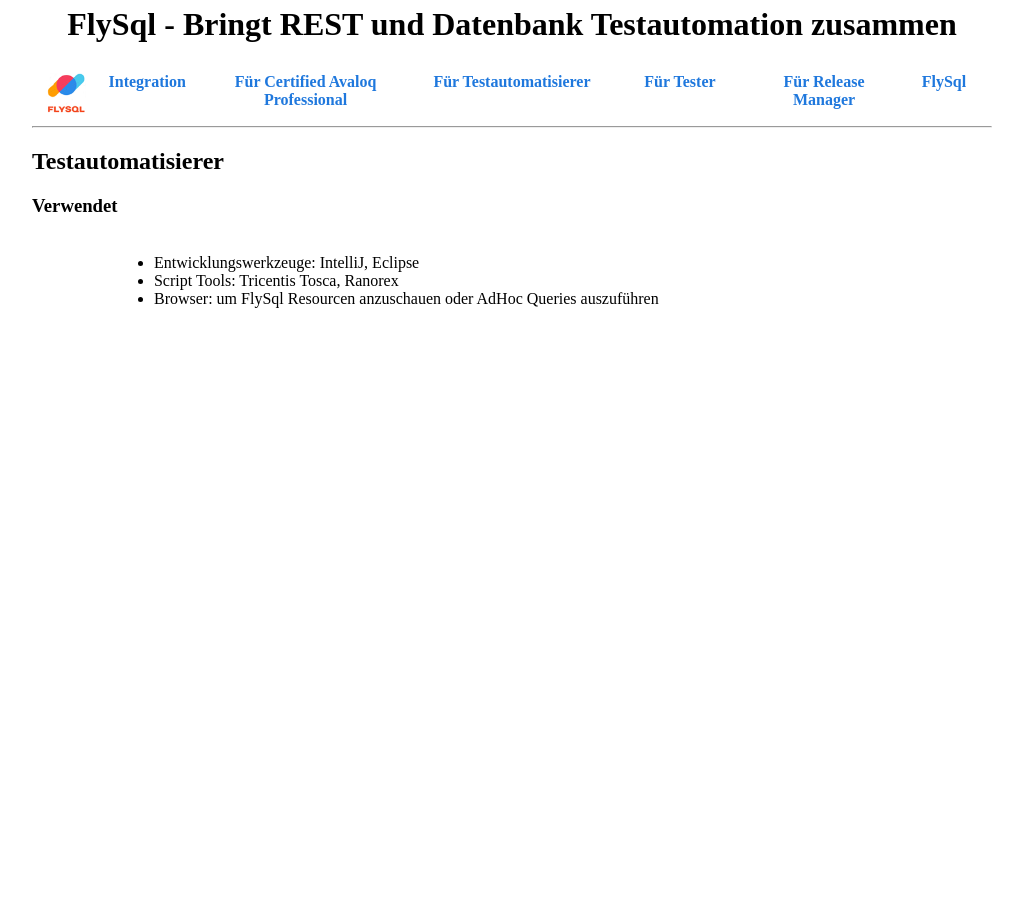
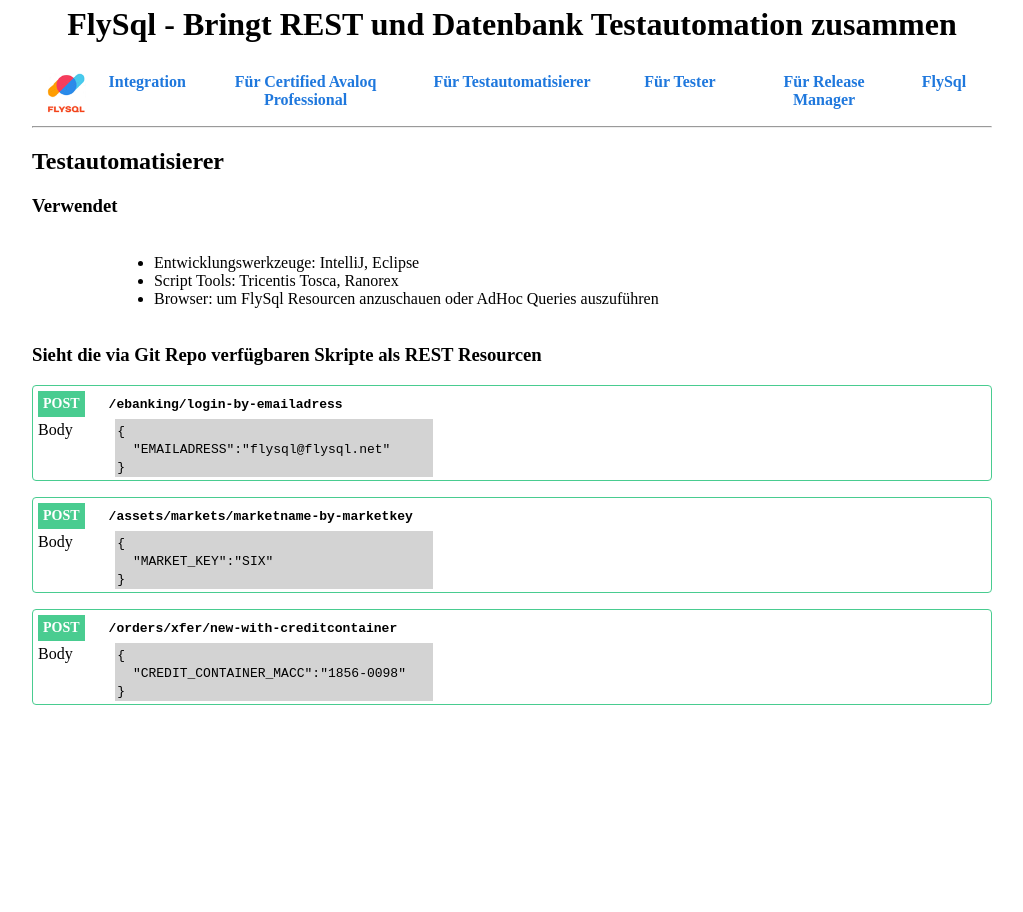
Before and after one commit to flysql/flysql.github.io, a Jekyll site: the page built from testautomation/index.html, in a window 1280 px wide. Shown: the whole page, without its empty margins (128-1151 px from the left). Built offline with Jekyll 4.4.1, drawn with Linux system fonts in a browser that asks for light colours.

Commit message:
adds resource view

```diff
--- a/css/main.css
+++ b/css/main.css
@@ -103,6 +103,35 @@
     font-weight: 200;
 }
 
+.post-border {
+    border-radius: 4px;
+    border: 1px solid rgb(73, 204, 144);
+    padding: 3px;
+}
+
+.post-button {
+    background-color: rgb(73, 204, 144);
+    padding: 5px;
+    border: none;
+}
+
+.post-http-method {
+    border-radius: 3px;
+    color: white;
+    font-size: 14px;
+    font-weight: 700;
+    min-width: 80px;
+    padding: 6px 0;
+    text-align: center;
+}
+
+.post-resource-path {
+    padding-left: 20px;
+    font-family: 'Courier New', Courier, monospace !important;
+    font-size: small;
+    font-weight: 600;
+}
+
 /* taken from https://www.w3schools.com/css/css_rwd_grid.asp for responsive design */
 /* For mobile phones: */
 * {
--- a/testautomation/index.html
+++ b/testautomation/index.html
@@ -15,4 +15,64 @@
 			</ul>
 		</div>
 	</div>
+	<h3>Sieht die via Git Repo verfügbaren Skripte als REST Resourcen</h3>
+	<div class="post-border">
+		<div class="row">
+			<div class="col-12">
+				<button class="post-button">
+					<span class="post-http-method">POST</span>
+				</button>
+				<span class="post-resource-path" >/ebanking/login-by-emailadress</span>
+			</div>
+		</div>
+		<div class="row">
+			<div class="col-1">Body</div>
+			<div class="col-4 code-grey-font">
+				<span class="sql-repo-path">{</span><br>
+				<span class="sql-repo-path">&nbsp;&nbsp;"EMAILADRESS":"flysql@flysql.net"</span><br>
+				<span class="sql-repo-path">}</span><br>
+			</div>
+			<div class="col-7"></div>
+		</div>
+	</div>
+	<p></p>
+	<div class="post-border">
+		<div class="row">
+			<div class="col-12">
+				<button class="post-button">
+					<span class="post-http-method">POST</span>
+				</button>
+				<span class="post-resource-path" >/assets/markets/marketname-by-marketkey</span>
+			</div>
+		</div>
+		<div class="row">
+			<div class="col-1">Body</div>
+			<div class="col-4 code-grey-font">
+				<span class="sql-repo-path">{</span><br>
+				<span class="sql-repo-path">&nbsp;&nbsp;"MARKET_KEY":"SIX"</span><br>
+				<span class="sql-repo-path">}</span><br>
+			</div>
+			<div class="col-7"></div>
+		</div>
+	</div>
+	<p></p>
+	<div class="post-border">
+		<div class="row">
+			<div class="col-12">
+				<button class="post-button">
+					<span class="post-http-method">POST</span>
+				</button>
+				<span class="post-resource-path" >/orders/xfer/new-with-creditcontainer</span>
+			</div>
+		</div>
+		<div class="row">
+			<div class="col-1">Body</div>
+			<div class="col-4 code-grey-font">
+				<span class="sql-repo-path">{</span><br>
+				<span class="sql-repo-path">&nbsp;&nbsp;"CREDIT_CONTAINER_MACC":"1856-0098"</span><br>
+				<span class="sql-repo-path">}</span><br>
+			</div>
+			<div class="col-7"></div>
+		</div>
+	</div>
 </div>
```
